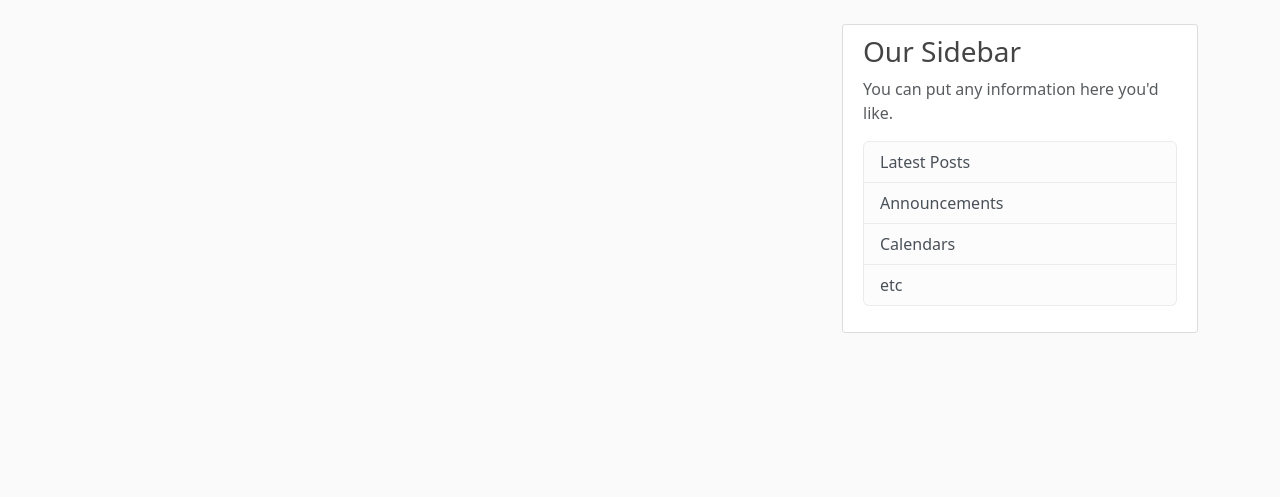
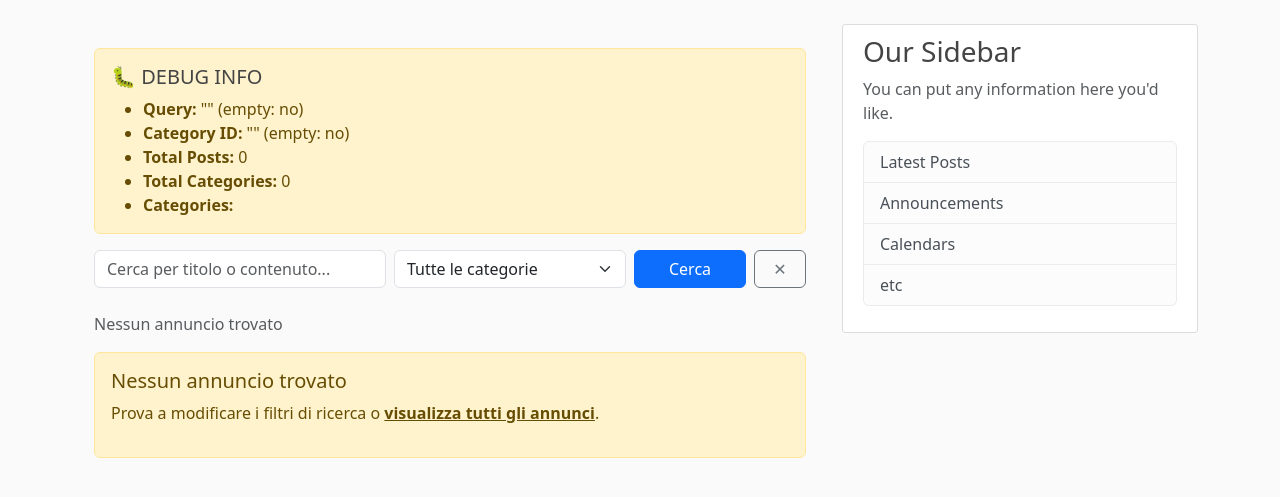
Before and after one commit to fan-tuz/app_project, a Django app: page / in a window 1280 px wide. Shown: the part 56-553 px from the top of the page. Run offline with Django 3.2, Linux system fonts and the light colour scheme; data that the repository does not hold is empty.

Commit message:
Removed Home() view function in blog/views.py, added logic to PostListView to handle queries and categories. I created a Category db and added category, price and is_sold variables in the Post database.

```diff
--- a/blog/templates/blog/home.html
+++ b/blog/templates/blog/home.html
@@ -1,59 +1,139 @@
 {% extends "blog/base.html" %}
 {% block content %}
-    {% for post in posts %}
-        <article class="media content-section">
-          <img class="rounded-circle article-img" src="{{ post.author.profile.image.url }}">
-          <div class="media-body">
-            <div class="article-metadata">
-              <a class="mr-2" href="{% url 'user-posts' post.author.username %}">{{ post.author }}</a>
-              <small class="text-muted">{{ post.date_posted|date:"F d, Y" }}</small>
+<div class="container mt-4">
+
+  <!-- What the template receives -->
+  <div class="alert alert-warning" role="alert">
+    <h5>🐛 DEBUG INFO</h5>
+    <ul class="mb-0">
+      <li><strong>Query:</strong> "{{ query }}" (empty: {{ query|yesno:"yes,no" }})</li>
+      <li><strong>Category ID:</strong> "{{ category_id }}" (empty: {{ category_id|yesno:"yes,no" }})</li>
+      <li><strong>Total Posts:</strong> {{ posts|length }}</li>
+      <li><strong>Total Categories:</strong> {{ categories|length }}</li>
+      <li><strong>Categories:</strong>
+        {% for cat in categories %}
+          {{ cat.id }}:{{ cat.name }}{% if not forloop.last %}, {% endif %}
+        {% endfor %}
+      </li>
+    </ul>
   </div>
-            <h2><a class="article-title" href="{% url 'post-detail' post.id %}">{{ post.title }}</a></h2>
-            <p class="article-content">{{ post.content|truncatewords:30 }}</p>
 
-            <!-- Anteprima prima immagine del post (se esiste) -->
-            {% if post.images.all %}
-              <div class="mt-2 mb-2">
-                {% with post.images.first as first_image %}
-                  <a href="{% url 'post-detail' post.id %}">
-                    <img src="{{ first_image.image.url }}"
-                         class="img-fluid rounded"
-                         alt="Post preview"
-                         style="max-height: 300px; object-fit: cover;">
+  <!-- Search & Category Filter Form -->
+  <form method="get" action="{% url 'blog-home' %}" class="mb-4">
+    <div class="row g-2 align-items-center">
+      <!-- Search Input -->
+      <div class="col-md-5">
+        <input
+          type="text"
+          name="query"
+          value="{{ query }}"
+          placeholder="Cerca per titolo o contenuto..."
+          class="form-control"
+        >
+      </div>
+
+      <!-- Category Select -->
+      <div class="col-md-4">
+        <select name="category" class="form-select">
+          <option value="">Tutte le categorie</option>
+          {% for cat in categories %}
+            <option value="{{ cat.id }}"
+                    {% if category_id == cat.id|stringformat:"s" %}selected{% endif %}>
+              {{ cat.name }}
+            </option>
+          {% endfor %}
+        </select>
+      </div>
+
+      <!-- Submit Button -->
+      <div class="col-md-2">
+        <button type="submit" class="btn btn-primary w-100">Cerca</button>
+      </div>
+
+      <!-- Clear Filters -->
+      <div class="col-md-1">
+        <a href="{% url 'blog-home' %}" class="btn btn-outline-secondary w-100" title="Rimuovi filtri">
+          ✕
         </a>
-                {% endwith %}
-                {% if post.images.count > 1 %}
-                  <p class="text-muted small mt-1">
-                    <i>+{{ post.images.count|add:"-1" }} altre immagini</i>
-                  </p>
+      </div>
+    </div>
+  </form>
+
+  <!-- Active Filters Display -->
+  {% if query or category_id %}
+    <div class="alert alert-info alert-dismissible fade show" role="alert">
+      <strong>Filtri attivi:</strong>
+      {% if query %}
+        <span class="badge bg-primary">Ricerca: "{{ query }}"</span>
       {% endif %}
+      {% if category_id %}
+        {% for cat in categories %}
+          {% if cat.id|stringformat:"s" == category_id %}
+            <span class="badge bg-secondary">Categoria: {{ cat.name }}</span>
+          {% endif %}
+        {% endfor %}
+      {% endif %}
+      <a href="{% url 'blog-home' %}" class="text-decoration-none ms-2">Rimuovi tutti</a>
     </div>
   {% endif %}
 
-            <a href="{% url 'post-detail' post.id %}" class="btn btn-outline-primary btn-sm">
-              Leggi tutto
+  <!-- Posts Count -->
+  <p class="text-muted mb-3">
+    {% if posts %}
+      Trovati <strong>{{ posts|length }}</strong> annunci
+    {% else %}
+      Nessun annuncio trovato
+    {% endif %}
+  </p>
+
+  <!-- Posts List -->
+  {% if posts %}
+    {% for post in posts %}
+      <div class="card mb-3 shadow-sm">
+        <div class="card-body">
+          <h4 class="card-title">
+            <a href="{% url 'post-detail' post.id %}" class="text-decoration-none">
+              {{ post.title }}
             </a>
+          </h4>
+          <h6 class="text-muted mb-2">
+            Categoria: <span class="badge bg-secondary">{{ post.category.name }}</span>
+          </h6>
+          <p class="card-text">{{ post.content|truncatewords:25 }}</p>
+
+          <!-- Image Preview (if exists) -->
+          {% if post.images.first %}
+            <div class="mb-2">
+              <img src="{{ post.images.first.image.url }}"
+                   class="img-fluid rounded"
+                   style="max-height: 200px; object-fit: cover;"
+                   alt="{{ post.title }}">
             </div>
-        </article>
-    {% endfor %}
-
-    {% if is_paginated %}
-      {% if page_obj.has_previous %}
-        <a class="btn btn-outline-info mb-4" href="?page=1">First</a>
-        <a class="btn btn-outline-info mb-4" href="?page={{ page_obj.previous_page_number }}">Previous</a>
           {% endif %}
 
-      {% for num in page_obj.paginator.page_range %}
-        {% if page_obj.number == num %}
-          <a class="btn btn-info mb-4" href="?page={{ num }}">{{ num }}</a>
-        {% elif num > page_obj.number|add:'-3' and num < page_obj.number|add:'3' %}
-          <a class="btn btn-outline-info mb-4" href="?page={{ num }}">{{ num }}</a>
+          <div class="d-flex justify-content-between align-items-center">
+            <small class="text-muted">
+              Pubblicato da <strong>{{ post.author }}</strong> il {{ post.date_posted|date:"d/m/Y" }}
+            </small>
+            <div>
+              <strong class="text-success">€{{ post.price|floatformat:2 }}</strong>
+              {% if post.is_sold %}
+                <span class="badge bg-danger ms-2">Venduto</span>
+              {% else %}
+                <span class="badge bg-success ms-2">Disponibile</span>
               {% endif %}
+            </div>
+          </div>
+        </div>
+      </div>
     {% endfor %}
-
-      {% if page_obj.has_next %}
-        <a class="btn btn-outline-info mb-4" href="?page={{ page_obj.next_page_number }}">Next</a>
-        <a class="btn btn-outline-info mb-4" href="?page={{ page_obj.paginator.num_pages }}">Last</a>
+  {% else %}
+    <div class="alert alert-warning" role="alert">
+      <h5 class="alert-heading">Nessun annuncio trovato</h5>
+      <p>Prova a modificare i filtri di ricerca o
+         <a href="{% url 'blog-home' %}" class="alert-link">visualizza tutti gli annunci</a>.
+      </p>
+    </div>
   {% endif %}
-    {% endif %}
+</div>
 {% endblock content %}
--- a/blog/views.py
+++ b/blog/views.py
@@ -2,6 +2,7 @@ from django.shortcuts import render, get_object_or_404, redirect
 from django.contrib.auth.mixins import LoginRequiredMixin, UserPassesTestMixin
 from django.contrib.auth.models import User
 from django.contrib import messages
+from django.db.models import Q # New import to support complex queries
 from django.views.generic import (
     ListView,
     DetailView,
@@ -10,23 +11,42 @@ from django.views.generic import (
     DeleteView
 )
 from django.db import transaction
-from .models import Post, PostImage
+from .models import Post, PostImage, Category
 from .forms import PostForm, PostImageFormSet
 
-
-def home(request):
-    context = {
-        'posts': Post.objects.all()
-    }
-    return render(request, 'blog/home.html', context)
-
-
-class PostListView(ListView):
+class PostListView(ListView): # Homepage.
     model = Post
     template_name = 'blog/home.html'
     context_object_name = 'posts'
     ordering = ['-date_posted']
     paginate_by = 5
+
+    def get_queryset(self):
+        """Filter posts by search query and category"""
+        # Base queryset
+        posts = Post.objects.filter(is_sold=False).select_related('author', 'category')
+
+        # Search filter
+        query = self.request.GET.get('query', '').strip()
+        if query:
+            posts = posts.filter(
+                Q(title__icontains=query) | Q(content__icontains=query)
+            )
+
+        # Category filter
+        category_id = self.request.GET.get('category', '').strip()
+        if category_id and category_id.isdigit():
+            posts = posts.filter(category_id=int(category_id))
+
+        return posts.order_by('-date_posted')
+
+    def get_context_data(self, **kwargs):
+        """Add categories and filter values to context"""
+        context = super().get_context_data(**kwargs)
+        context['categories'] = Category.objects.all()
+        context['query'] = self.request.GET.get('query', '').strip()
+        context['category_id'] = self.request.GET.get('category', '').strip()
+        return context
 
 
 class UserPostListView(ListView):
```
Also changed, not shown: blog/admin.py (+6 -1 lines), blog/forms.py (+8 -5 lines), blog/models.py (+16 -0 lines), blog/migrations/0003_category_post_is_sold_post_price_post_category.py (added). Lines whose indentation alone changed are shown as unchanged.
